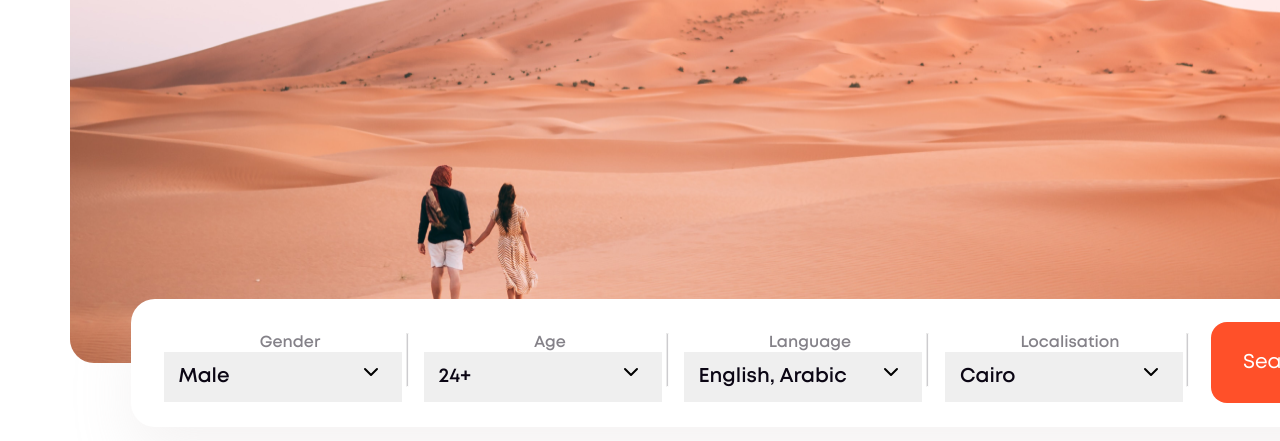
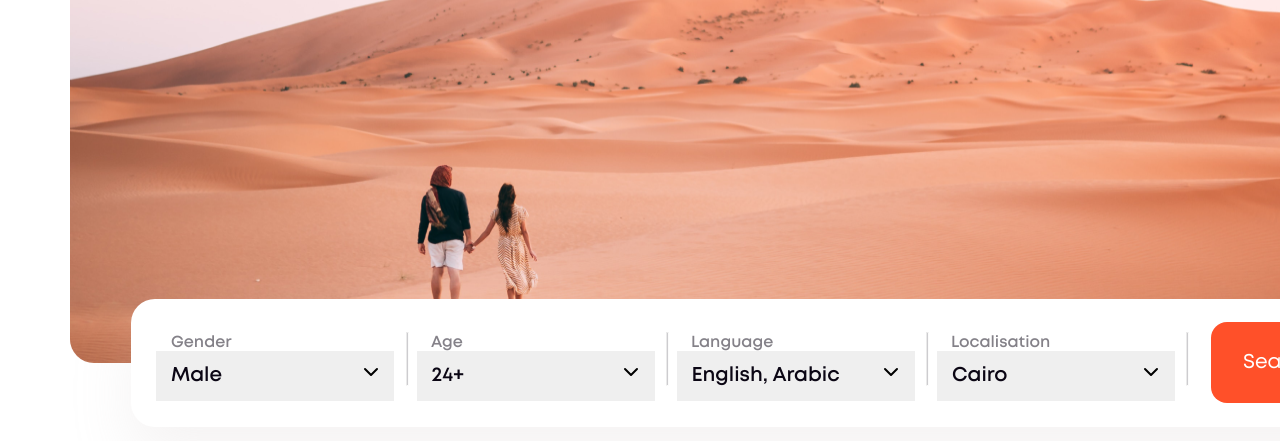
Before and after one commit to DVin-programmer/EgyptTour, a plain HTML site: page index.html in a window 1280 px wide. Shown: the part 495-936 px from the top of the page. Drawn offline with Linux system fonts and the light colour scheme.

Commit message:
style: Removing unnecessary comments

```diff
--- a/styles/style.css
+++ b/styles/style.css
@@ -158,12 +158,7 @@ body {
     margin-left: 5px;
 }
 
-/* header__search-localisation */
-/* .header__search-localisation {
-    width: 1360px;
-    height: 740px;
-} */
-
+/* ---------- header__search-localisation -------- */
 .search-localisation__img {
     background-image: url(../img/header/background-image.png);
     background-size: cover;
@@ -171,7 +166,6 @@ body {
     width: 1360px;
     height: 740px;
     border-radius: 24px;
-    /* background: #D9D9D9; */
     margin-top: 9px;
     margin-left: 70px;
 }
@@ -197,7 +191,6 @@ body {
 
 /* список с inputs  */
 .search-localisation__info {
-    /* display: flex; */
     position: relative;
     top: -83px;
     left: 131px;
@@ -223,6 +216,8 @@ body {
 }
 
 .list-select__label {
+    display: flex;
+    justify-content: flex-start;
     opacity: 0.5;
     color: var(--text, #0B0614);
     font-size: 16px;
@@ -231,14 +226,6 @@ body {
 }
 
 .info__select {
-    /* padding-right: 117px;
-    padding-left: 24px;
-    margin-top: 8.5px;
-    margin-left: -4px;
-    margin-right: 24px; */
-    /* padding-right: 117px; */
-
-    /* margin-top: 8.5px; */
     border: none;
     color: var(--text, #0B0614);
     font-size: 20px;
@@ -266,28 +253,24 @@ body {
 }
 
 .list-select__item:nth-child(1) .info__select {
-    margin-left: -15px;
+    margin-left: -30px;
     padding-right: 117px;
-    margin-top: -2px;
+    margin-top: -3px;
 }
 
 .list-select__item:nth-child(2) .info__select {
-    margin-left: -15px;
-    margin-top: -2px;
-    /* padding-right: 160px; */
+    margin-left: -29px;
+    margin-top: -3px;
 }
 
 .list-select__item:nth-child(3) .info__select {
-    margin-left: -15px;
-    margin-top: -2px;
-    /* padding-right: 158px; */
-    /* 261-24 */
+    margin-left: -29px;
+    margin-top: -3px;
 }
 
 .list-select__item:nth-child(4) .info__select {
-    margin-left: -12px;
-    margin-top: -2px;
-    /* padding-right: 158px; */
+    margin-left: -28px;
+    margin-top: -3px;
 }
 
 .select {
@@ -312,7 +295,6 @@ body {
     outline: none;
     color: var(--text, #0B0614);
     background-color: #FFF;
-    /* box-shadow: 0px 0px 0px 1px #0B0614, 0px 0px 10px #7e9bbd; */
 }
 
 .list-select__wrapper {
@@ -324,8 +306,6 @@ body {
     content: "";
     position: absolute;
     top: 13%;
-    /* top: 13%;
-    right: 25px; */
     left: -2px;
     display: inline-block;
     background-image: url("../img/header/chevron-down-1.svg");
@@ -470,7 +450,6 @@ option:hover {
 .description-work__item {
     margin-right: 27px;
     border-radius: 20px;
-    /* padding: 45px 112px 80px 112px; */
     width: 393px;
     height: 546px;
     background: #FEF4F5;
@@ -515,7 +494,6 @@ option:hover {
 }
 
 .background__img {
-    /* position: relative; */
     margin-left: 70px;
     width: 1360px;
     height: 740px;
```
